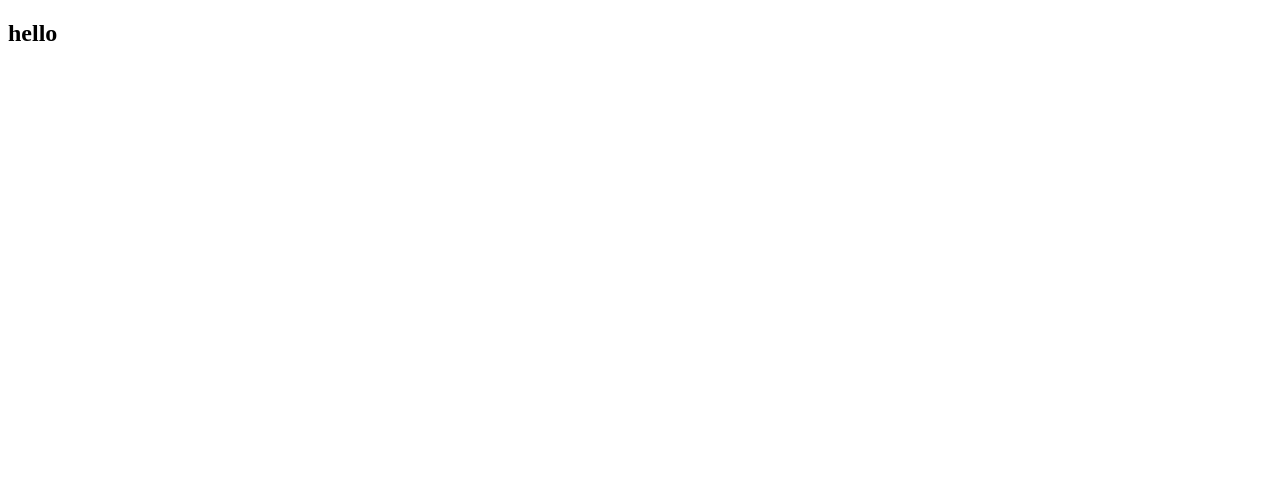
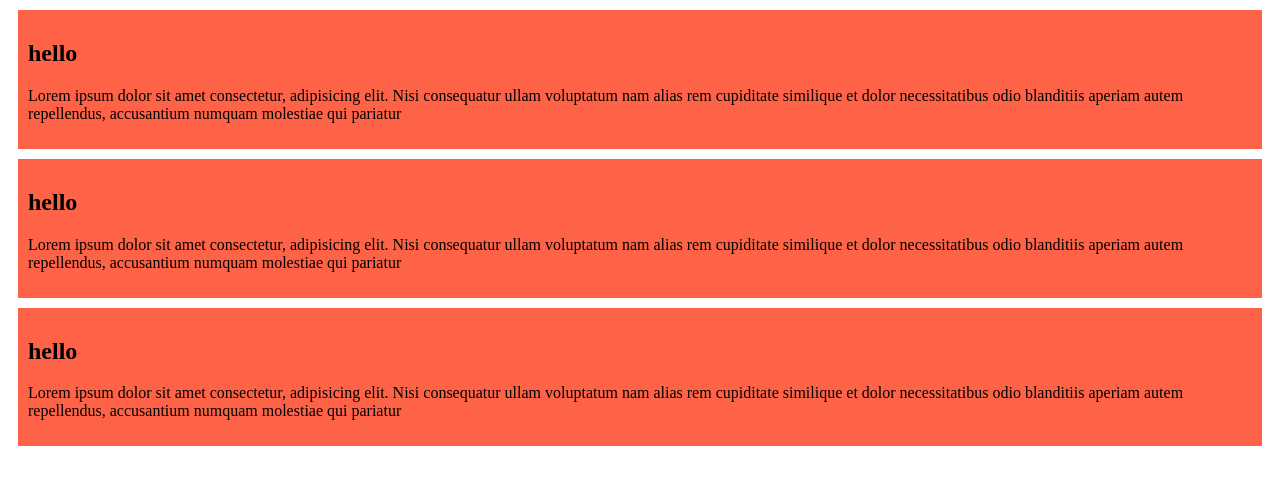
Before and after one commit to Rahiji9/my-simple-website, a plain HTML site: page index.html in a window 1280 px wide. Drawn offline with Linux system fonts and the light colour scheme.

Commit message:
added the frist vlog

```diff
--- a/index.html
+++ b/index.html
@@ -4,8 +4,23 @@
   <meta charset="UTF-8">
   <meta name="viewport" content="width=device-width, initial-scale=1.0">
   <title>my simple website</title>
+  <link rel="stylesheet" href="styels/blog.css">
 </head>
 <body>
-  <h2>hello</h2>
+  <div>
+    <h2>hello</h2>
+    <p>Lorem ipsum dolor sit amet consectetur, adipisicing elit. Nisi consequatur ullam voluptatum nam alias rem cupiditate similique et dolor necessitatibus odio blanditiis aperiam autem repellendus, accusantium numquam molestiae qui pariatur
+    </p>
+  </div>
+  <div>
+    <h2>hello</h2>
+    <p>Lorem ipsum dolor sit amet consectetur, adipisicing elit. Nisi consequatur ullam voluptatum nam alias rem cupiditate similique et dolor necessitatibus odio blanditiis aperiam autem repellendus, accusantium numquam molestiae qui pariatur
+    </p>
+  </div>
+  <div>
+    <h2>hello</h2>
+    <p>Lorem ipsum dolor sit amet consectetur, adipisicing elit. Nisi consequatur ullam voluptatum nam alias rem cupiditate similique et dolor necessitatibus odio blanditiis aperiam autem repellendus, accusantium numquam molestiae qui pariatur
+    </p>
+  </div>
 </body>
 </html>
--- /dev/null
+++ b/styels/blog.css
@@ -0,0 +1,5 @@
+div{
+  background-color: tomato;
+  padding: 10px;
+  margin: 10px;
+}
```
